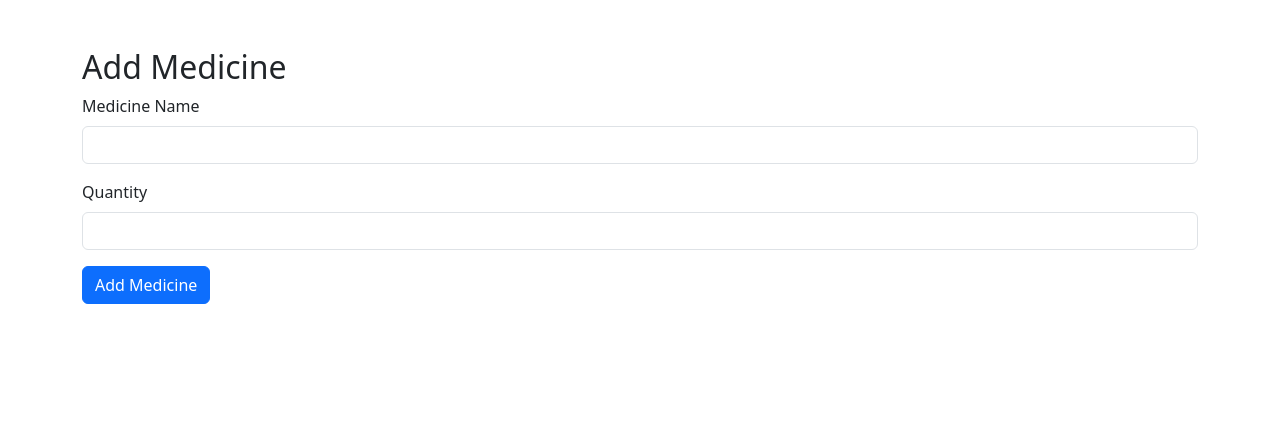
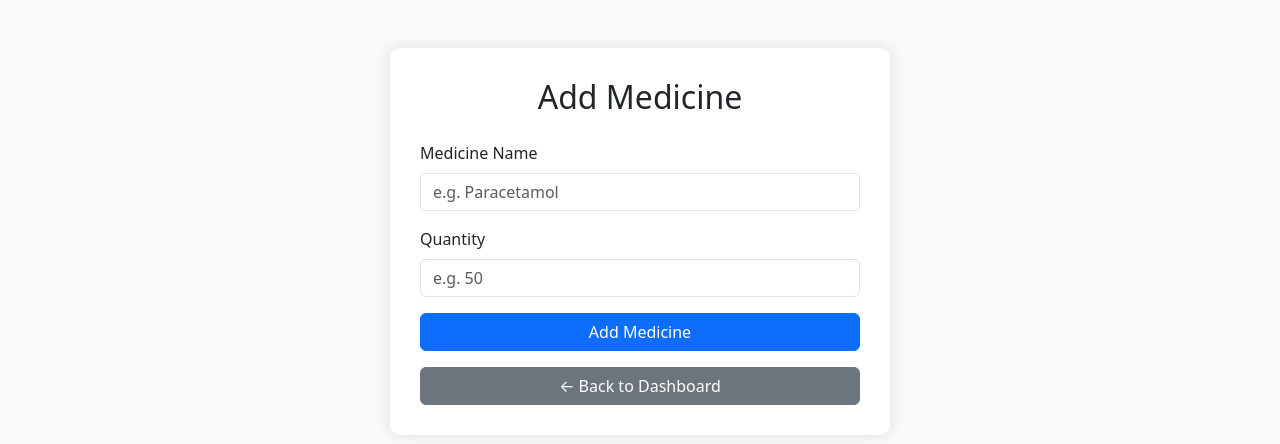
Before and after one commit to Moiz-Inamdar/AI-Powered-Healthcare-Management-System, a Django app: page /add/ in a window 1280 px wide. Shown: the top 444 px of the page. Run offline with Django 5.2, Linux system fonts and the light colour scheme.

Commit message:
Updated HTML file

```diff
--- a/core/templates/core/add_medicine.html
+++ b/core/templates/core/add_medicine.html
@@ -1,31 +1,65 @@
 <!-- templates/add_medicine.html -->
 
 <!DOCTYPE html>
-<html>
+<html lang="en">
 <head>
+    <meta charset="UTF-8">
     <title>Add Medicine</title>
     <link href="https://cdn.jsdelivr.net/npm/bootstrap@5.3.2/dist/css/bootstrap.min.css" rel="stylesheet">
+    <style>
+        body {
+            background-color: #f8f9fa;
+        }
+        .form-container {
+            max-width: 500px;
+            margin: auto;
+            padding: 30px;
+            background-color: white;
+            border-radius: 10px;
+            box-shadow: 0 0 15px rgba(0,0,0,0.1);
+        }
+        h2 {
+            text-align: center;
+            margin-bottom: 25px;
+        }
+    </style>
 </head>
-<body class="container mt-5">
+<body>
+
+<div class="container mt-5">
+    <div class="form-container">
         <h2>Add Medicine</h2>
 
         {% if error %}
             <div class="alert alert-danger">{{ error }}</div>
         {% endif %}
 
+        {% if success %}
+            <div class="alert alert-success">{{ success }}</div>
+        {% endif %}
+
         <form method="post">
             {% csrf_token %}
             <div class="mb-3">
                 <label for="name" class="form-label">Medicine Name</label>
-            <input type="text" class="form-control" id="name" name="name" required>
+                <input type="text" class="form-control" id="name" name="name" placeholder="e.g. Paracetamol" required>
             </div>
 
             <div class="mb-3">
                 <label for="quantity" class="form-label">Quantity</label>
-            <input type="number" class="form-control" id="quantity" name="quantity" required>
+                <input type="number" class="form-control" id="quantity" name="quantity" placeholder="e.g. 50" required>
             </div>
 
+            <div class="d-grid mb-3">
                 <button type="submit" class="btn btn-primary">Add Medicine</button>
+            </div>
         </form>
+
+        <div class="d-grid">
+            <a href="{% url 'store_dashboard' %}" class="btn btn-secondary">← Back to Dashboard</a>
+        </div>
+    </div>
+</div>
+
 </body>
 </html>
--- a/core/views.py
+++ b/core/views.py
@@ -402,3 +402,8 @@ def patients_list(request):
     # Fetch all patients along with their prescribed medicines
     patients = PatientRecord.objects.all().order_by('-date')  # You can order them by the date they were created or any other field
     return render(request, 'core/patients_list.html', {'patients': patients})
+
+
+# git add .
+# git commit -m "Updated HTML file"
+# git push origin main
```
Lines whose indentation alone changed are shown as unchanged.
